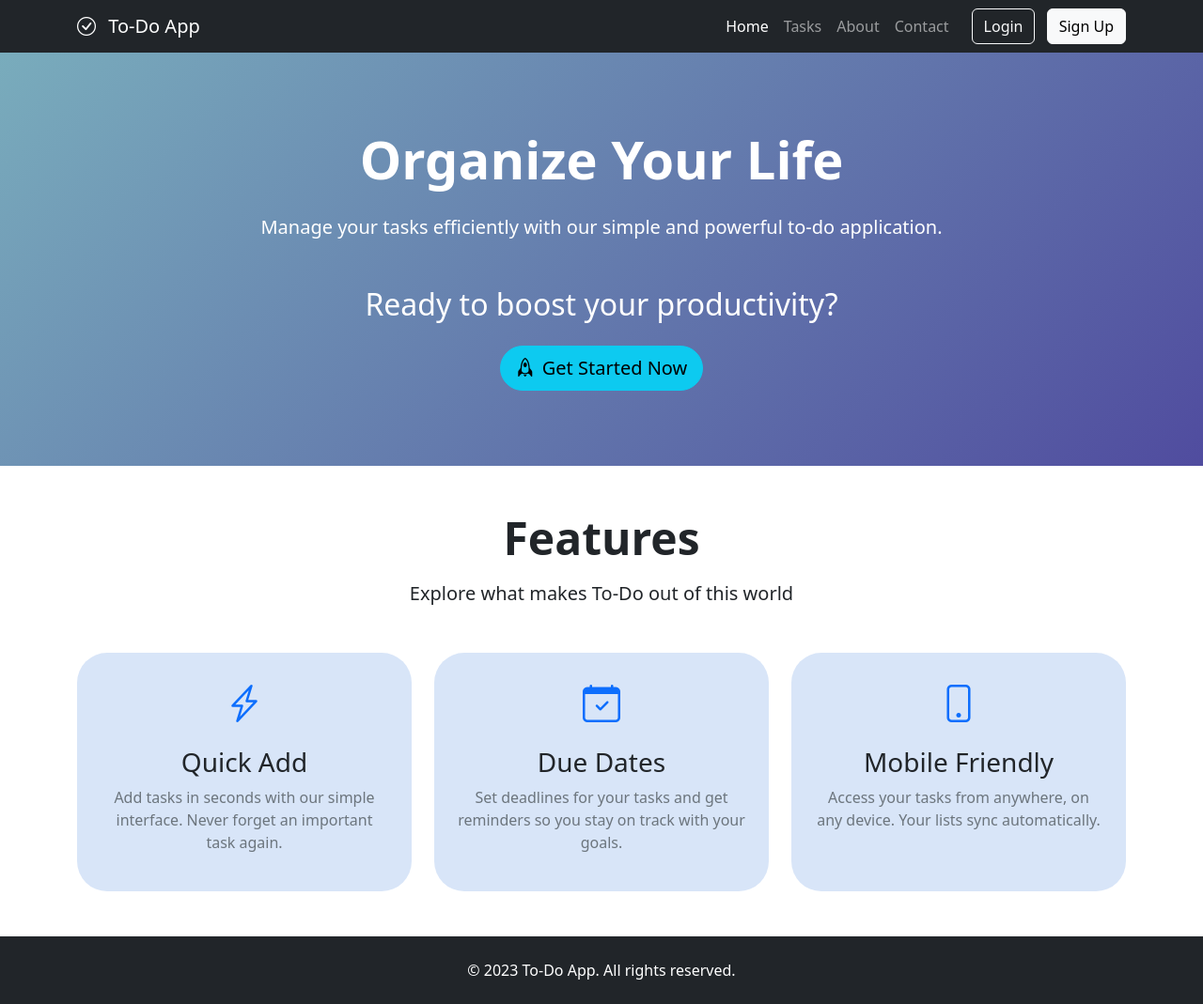
After one commit to deviantcoder/django-todo-app, a Django app: page / in a window 1280 px wide. The commit adds this page. Shown: the whole page at 94% size. Run offline with Django 5.2, Linux system fonts and the light colour scheme; some libraries are stand-ins or nearby versions.

Commit message:
Added home page

```diff
--- a/core/settings.py
+++ b/core/settings.py
@@ -107,6 +107,9 @@ USE_TZ = True
 # Static files (CSS, JavaScript, Images)
 
 STATIC_URL = 'static/'
+STATICFILES_DIRS = [
+    BASE_DIR / 'static'
+]
 
 # Default primary key field type
 
--- a/core/urls.py
+++ b/core/urls.py
@@ -4,4 +4,5 @@ from django.urls import path, include
 urlpatterns = [
     path('admin/', admin.site.urls),
     path('users/', include('users.urls')),
+    path('', include('todo.urls')),
 ]
--- /dev/null
+++ b/static/css/style.css
@@ -0,0 +1,13 @@
+.hero-section {
+    background: linear-gradient(135deg, #79acbc 0%, #504c9f 100%);
+    padding: 5rem 0;
+    margin-bottom: 3rem;
+}
+.feature-icon {
+    font-size: 2rem;
+    margin-bottom: 1rem;
+    color: #0d6efd;
+}
+.feature-card {
+    background-color: #d8e5f8;
+}
--- a/templates/_base.html
+++ b/templates/_base.html
@@ -1,4 +1,7 @@
 <!DOCTYPE html>
+
+{% load static %}
+
 <html lang="en">
 <head>
     <meta charset="UTF-8">
@@ -7,14 +10,19 @@
     <link href="https://cdn.jsdelivr.net/npm/bootstrap@5.3.6/dist/css/bootstrap.min.css"
         rel="stylesheet" integrity="sha384-4Q6Gf2aSP4eDXB8Miphtr37CMZZQ5oXLH2yaXMJ2w8e2ZtHTl7GptT4jmndRuHDT"
         crossorigin="anonymous">
-    <link rel="stylesheet" href="https://cdn.jsdelivr.net/npm/bootstrap-icons@1.10.0/font/bootstrap-icons.css">
+    <link rel="stylesheet" href="https://cdn.jsdelivr.net/npm/bootstrap-icons@1.11.1/font/bootstrap-icons.css">
+    <link rel="stylesheet" href="{% static "css/style.css" %}">
 </head>
 <body>
     {% include "includes/messages.html" %}
-    <div class="container">
-        {% block content %}
-        {% endblock content %}
-    </div>
+
+    {% include "includes/navbar.html" %}
+
+    {% block content %}
+    {% endblock content %}
+
+    {% include "includes/footer.html" %}
+
     <script src="https://cdn.jsdelivr.net/npm/bootstrap@5.3.6/dist/js/bootstrap.bundle.min.js"
         integrity="sha384-j1CDi7MgGQ12Z7Qab0qlWQ/Qqz24Gc6BM0thvEMVjHnfYGF0rmFCozFSxQBxwHKO"
         crossorigin="anonymous"></script>
--- /dev/null
+++ b/templates/includes/footer.html
@@ -0,0 +1,5 @@
+<footer class="bg-dark text-white py-4">
+    <div class="container text-center">
+        <p class="mb-0">© 2023 To-Do App. All rights reserved.</p>
+    </div>
+</footer>
--- /dev/null
+++ b/templates/includes/navbar.html
@@ -0,0 +1,31 @@
+<nav class="navbar navbar-expand-lg navbar-dark bg-dark sticky-top">
+    <div class="container">
+        <a class="navbar-brand" href="/">
+            <i class="bi bi-check-circle me-2"></i>
+            To-Do App
+        </a>
+        <button class="navbar-toggler" type="button" data-bs-toggle="collapse" data-bs-target="#navbarNav">
+            <span class="navbar-toggler-icon"></span>
+        </button>
+        <div class="collapse navbar-collapse" id="navbarNav">
+            <ul class="navbar-nav ms-auto">
+                <li class="nav-item">
+                    <a class="nav-link active" href="#">Home</a>
+                </li>
+                <li class="nav-item">
+                    <a class="nav-link" href="#">Tasks</a>
+                </li>
+                <li class="nav-item">
+                    <a class="nav-link" href="#">About</a>
+                </li>
+                <li class="nav-item">
+                    <a class="nav-link" href="#">Contact</a>
+                </li>
+            </ul>
+            <div class="ms-3">
+                <a href="{% url 'users:login' %}" class="btn btn-outline-light">Login</a>
+            <a href="{% url 'users:signup' %}" class="btn btn-light ms-2">Sign Up</a>
+            </div>
+        </div>
+    </div>
+</nav>
--- /dev/null
+++ b/todo/templates/todo/home.html
@@ -0,0 +1,64 @@
+{% extends "_base.html" %}
+
+{% block content %}
+<section class="hero-section text-center text-white">
+    <div class="container">
+        <h1 class="display-4 fw-bold mb-4">Organize Your Life</h1>
+        <p class="lead mb-5">Manage your tasks efficiently with our simple and powerful to-do application.</p>
+        <div class="d-flex justify-content-center gap-3">
+            {% if user.is_authenticated %}
+                <a href="#" class="btn btn-primary btn-lg px-4">
+                    <i class="bi bi-list-check me-2"></i>View Tasks
+                </a>
+                <a href="#" class="btn btn-outline-secondary btn-lg px-4">
+                    <i class="bi bi-plus-circle me-2"></i>Add New Task
+                </a>
+            {% else %}
+                <div class="container text-center">
+                    <h2 class="mb-4">Ready to boost your productivity?</h2>
+                    <a href="{% url 'users:signup' %}" class="btn btn-info btn-lg rounded-pill">
+                        <i class="bi bi-rocket me-2"></i>Get Started Now
+                    </a>
+                </div>
+            {% endif %}
+        </div>
+    </div>
+</section>
+<section id="features" class="mb-5">
+    <div class="container">
+        <div class="text-center mb-5">
+            <h2 class="fw-bold display-5 mb-3">Features</h2>
+            <p class="lead">Explore what makes To-Do out of this world</p>
+        </div>
+        <div class="row g-4">
+            <div class="col-md-4 text-center">
+                <div class="feature-card p-4 rounded-5 h-100">
+                    <div class="feature-icon mb-3 fs-1">
+                        <i class="bi bi-lightning-charge"></i>
+                    </div>
+                    <h3>Quick Add</h3>
+                    <p class="text-secondary">Add tasks in seconds with our simple interface. Never forget an important task again.</p>
+                </div>
+            </div>
+            <div class="col-md-4 text-center">
+                <div class="feature-card p-4 rounded-5 h-100">
+                    <div class="feature-icon mb-3 fs-1">
+                        <i class="bi bi-calendar-check"></i>
+                    </div>
+                    <h3>Due Dates</h3>
+                    <p class="text-secondary">Set deadlines for your tasks and get reminders so you stay on track with your goals.</p>
+                </div>
+            </div>
+            <div class="col-md-4 text-center">
+                <div class="feature-card p-4 rounded-5 h-100">
+                    <div class="feature-icon mb-3 fs-1">
+                        <i class="bi bi-phone"></i>
+                    </div>
+                    <h3>Mobile Friendly</h3>
+                    <p class="text-secondary">Access your tasks from anywhere, on any device. Your lists sync automatically.</p>
+                </div>
+            </div>
+        </div>
+    </div>
+</section>
+{% endblock content %}
--- /dev/null
+++ b/todo/urls.py
@@ -0,0 +1,8 @@
+from django.urls import path
+from . import views
+
+app_name = 'todo'
+
+urlpatterns = [
+    path('', views.HomeView.as_view(), name='home')
+]
--- a/todo/views.py
+++ b/todo/views.py
@@ -1,3 +1,5 @@
 from django.shortcuts import render
+from django.views import generic
 
-# Create your views here.
+class HomeView(generic.TemplateView):
+    template_name = 'todo/home.html'
--- a/users/templates/users/login.html
+++ b/users/templates/users/login.html
@@ -5,7 +5,7 @@
 {% block title %}Sign In{% endblock title %}
 
 {% block content %}
-    <div class="d-flex justify-content-center mt-3">
+    <div class="d-flex justify-content-center m-5">
         <div class="card shadow-lg p-4" style="max-width: 30rem; width: 100%;">
             <div class="card-body text-center">
                 <h3 class="card-title mb-4 fw-bold">Sign In</h3>
--- a/users/templates/users/signup.html
+++ b/users/templates/users/signup.html
@@ -5,7 +5,7 @@
 {% block title %}Sign Up{% endblock title %}
 
 {% block content %}
-    <div class="d-flex justify-content-center mt-3">
+    <div class="d-flex justify-content-center m-5">
         <div class="card shadow-lg p-4" style="max-width: 30rem; width: 100%;">
             <div class="card-body text-center">
                 <h3 class="card-title mb-4 fw-bold">Sign Up</h3>
```
